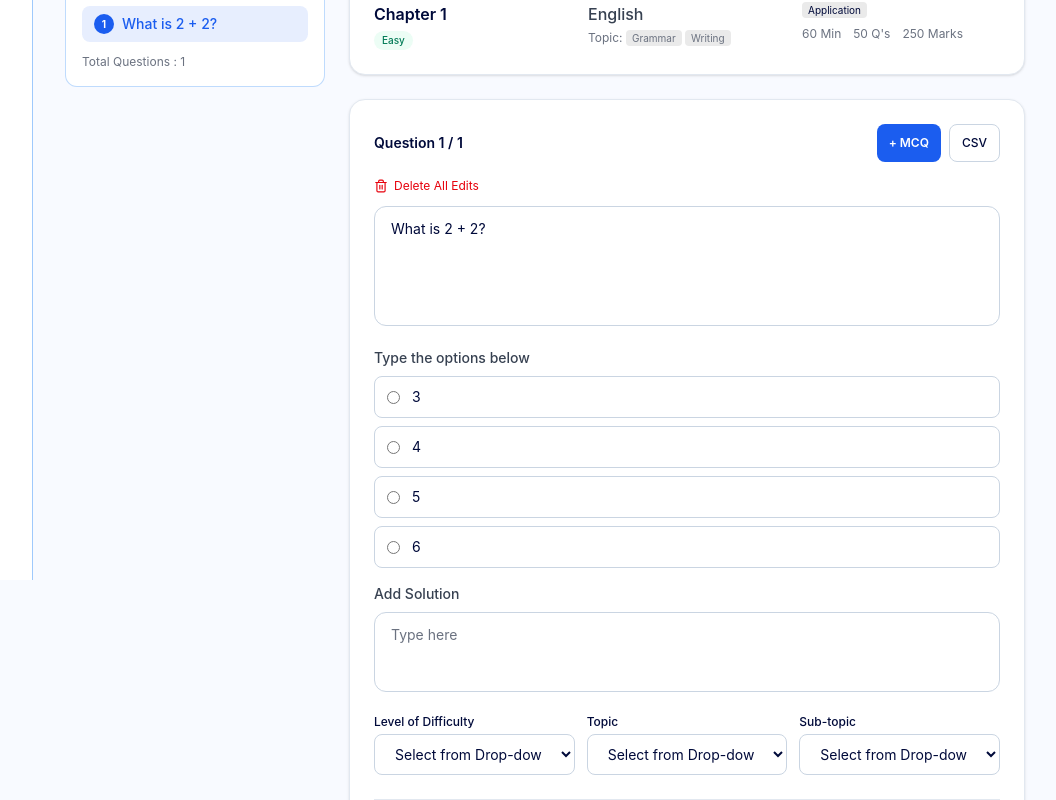
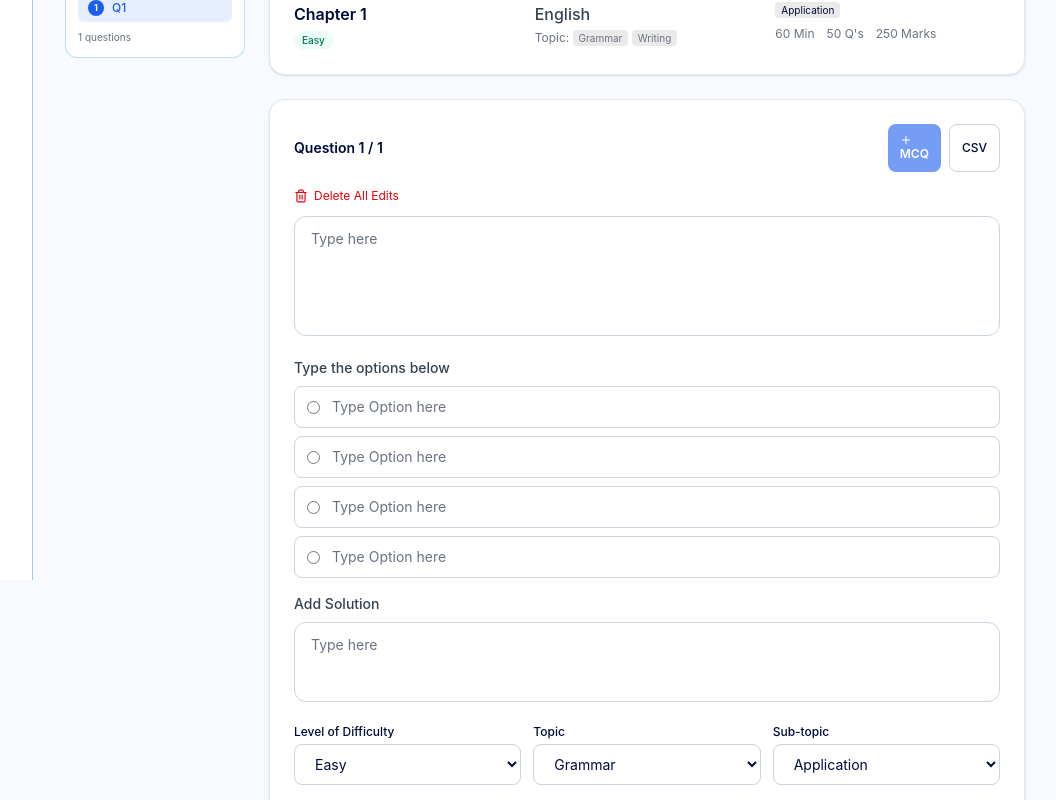
Before and after one commit to dhayaec/preproute-cuet, a React (Vite) app: page /tests/questions in a window 1280 px wide. Shown: the part 220-1020 px from the top of the page, without its empty margins (223-1279 px from the left). Built offline with nearby package versions, Linux system fonts and the light colour scheme; no server answers; sample sign-in values are in the browser's storage.

Commit message:
fix: questions sidebar smaller; add only when filled; navigate to preview with testId; publish with notification; dashboard tiles compact

```diff
--- a/src/pages/DashboardPage.tsx
+++ b/src/pages/DashboardPage.tsx
@@ -31,10 +31,10 @@ export default function DashboardPage() {
           { title: 'Active Questions', value: '86', sub: 'MCQ format' },
           { title: 'Pending Reviews', value: '3', sub: 'Awaiting approval' },
         ].map((card) => (
-          <div key={card.title} className={`${tokens.cardDark} p-6`}>
-            <div className="text-sm text-[#374151] font-medium">{card.title}</div>
-            <div className="text-3xl font-extrabold mt-1 text-[#000A3A]">{card.value}</div>
-            <div className="text-xs text-[#6B7280] mt-2">{card.sub}</div>
+          <div key={card.title} className={`${tokens.cardDark} p-4`}>
+            <div className="text-xs text-[#374151] font-medium">{card.title}</div>
+            <div className="text-2xl font-extrabold mt-0.5 text-[#000A3A]">{card.value}</div>
+            <div className="text-[11px] text-[#6B7280] mt-1">{card.sub}</div>
           </div>
         ))}
       </div>
--- a/src/pages/QuestionsPage.tsx
+++ b/src/pages/QuestionsPage.tsx
@@ -1,6 +1,6 @@
 import { useState } from 'react'
 import { useSearchParams, useNavigate } from 'react-router-dom'
-import { Trash2, ChevronLeft, ChevronRight } from 'lucide-react'
+import { Trash2, ChevronLeft, ChevronRight, Plus } from 'lucide-react'
 import { tokens } from '@/shared/design-system/tokens'
 
 export default function QuestionsPage() {
@@ -9,48 +9,55 @@ export default function QuestionsPage() {
   const testId = searchParams.get('testId') || ''
 
   const [questions, setQuestions] = useState([
-    { id: 1, text: 'What is 2 + 2?', options: ['3', '4', '5', '6'], correct: '4', explanation: '' },
+    { id: 1, text: '', options: ['', '', '', ''], correct: '', explanation: '' },
   ])
   const [current, setCurrent] = useState(1)
+  const [added, setAdded] = useState(false)
+
+  const currentQ = questions.find((q) => q.id === current) || questions[0]
+  const isFilled = !!(currentQ?.text?.trim() || currentQ?.options?.some((o: string) => o.trim()))
 
   const add = () => {
-    setQuestions([...questions, { id: Date.now(), text: '', options: ['', '', '', ''], correct: '', explanation: '' }])
-    setCurrent(questions.length + 1)
+    if (!isFilled) return
+    setAdded(true)
+    const nextId = Date.now()
+    setQuestions([...questions, { id: nextId, text: '', options: ['', '', '', ''], correct: '', explanation: '' }])
+    setCurrent(nextId)
   }
+
   const remove = (id: number) => {
     const filtered = questions.filter((q) => q.id !== id)
     setQuestions(filtered)
     if (current > filtered.length) setCurrent(Math.max(1, filtered.length))
   }
 
-  const currentQ = questions.find((q) => q.id === current) || questions[0]
+  const canAdd = isFilled && questions.length < 50
 
   return (
     <div className="w-full">
-      {/* Breadcrumb */}
       <div className="text-xs text-[#6B7280] mb-3">Test Creation / Create Test / Chapter Wise</div>
       <div className="flex items-center justify-between mb-6">
         <h2 className={tokens.heading}>Chapterwise</h2>
-        <button onClick={() => navigate('/tests/preview')} className={`${tokens.btnPrimary} px-4 py-2 text-sm`}>Publish</button>
+        <button onClick={() => navigate(`/tests/preview?testId=${testId}`)} className={`${tokens.btnPrimary} px-4 py-2 text-sm`}>Publish</button>
       </div>
 
-      <div className="grid md:grid-cols-[260px_1fr] gap-6">
-        {/* Left sidebar list */}
-        <aside className="bg-white border border-[#60A5FA]/40 rounded-xl p-4 h-fit">
-          <h3 className="text-sm font-semibold text-[#374151] mb-3">Question List</h3>
-          <div className="space-y-2">
+      <div className="grid md:grid-cols-[180px_1fr] gap-6">
+        {/* Smaller left sidebar */}
+        <aside className="bg-white border border-[#60A5FA]/40 rounded-xl p-3 h-fit">
+          <h3 className="text-xs font-semibold text-[#374151] mb-2 uppercase tracking-wide">Questions</h3>
+          <div className="space-y-1">
             {questions.map((q, i) => (
               <button
                 key={q.id}
                 onClick={() => setCurrent(q.id)}
-                className={`w-full text-left px-3 py-2 rounded-lg text-sm flex items-center gap-2 transition ${current === q.id ? 'bg-[#1B5DEF]/10 text-[#1B5DEF] font-medium' : 'bg-slate-50 text-[#374151] hover:bg-slate-100'}`}
+                className={`w-full text-left px-2.5 py-1.5 rounded-md text-xs flex items-center gap-2 transition ${current === q.id ? 'bg-[#1B5DEF]/10 text-[#1B5DEF] font-medium' : 'bg-slate-50 text-[#374151] hover:bg-slate-100'}`}
               >
-                <span className="w-5 h-5 rounded-full bg-[#1B5DEF] text-white text-[10px] flex items-center justify-center font-bold">{i + 1}</span>
-                <span className="truncate">{q.text || `Question ${i + 1}`}</span>
+                <span className="w-4 h-4 rounded-full bg-[#1B5DEF] text-white text-[9px] flex items-center justify-center font-bold">{i + 1}</span>
+                <span className="truncate">{q.text || `Q${i + 1}`}</span>
               </button>
             ))}
           </div>
-          <div className="mt-3 text-xs text-[#6B7280]">Total Questions : {questions.length}</div>
+          <div className="mt-2 text-[10px] text-[#6B7280]">{questions.length} questions</div>
         </aside>
 
         {/* Main editor */}
@@ -81,8 +88,8 @@ export default function QuestionsPage() {
             <div className="flex items-center justify-between mb-4">
               <h3 className="text-sm font-semibold text-[#000A3A]">Question {questions.findIndex((q) => q.id === current) + 1} / {questions.length}</h3>
               <div className="flex gap-2">
-                <button onClick={() => add()} className={`${tokens.btnPrimary} text-xs px-3 py-1.5`}>+ MCQ</button>
-                <button onClick={() => add()} className={`${tokens.btnSecondary} text-xs px-3 py-1.5`}>CSV</button>
+                <button onClick={() => add()} disabled={!canAdd} className={`${tokens.btnPrimary} text-xs px-3 py-1.5 disabled:opacity-40`}><Plus size={12}/> MCQ</button>
+                <button className={`${tokens.btnSecondary} text-xs px-3 py-1.5`}>CSV</button>
               </div>
             </div>
 
@@ -91,7 +98,11 @@ export default function QuestionsPage() {
             </button>
 
             <textarea
-              defaultValue={currentQ?.text}
+              value={currentQ?.text || ''}
+              onChange={(e) => {
+                const val = e.target.value
+                setQuestions(questions.map((q) => q.id === current ? { ...q, text: val } : q))
+              }}
               placeholder="Type here"
               className="w-full bg-white border border-slate-300 rounded-xl px-4 py-3 text-sm text-[#000A3A] placeholder:text-[#6B7280] focus:outline-none focus:ring-2 focus:ring-[#1B5DEF]/40 resize-none min-h-[120px] mb-4"
             />
@@ -101,8 +112,14 @@ export default function QuestionsPage() {
               <div className="space-y-2">
                 {currentQ?.options.map((opt: string, i: number) => (
                   <div key={i} className="flex items-center gap-3 bg-white border border-slate-300 rounded-lg px-3 py-2.5">
-                    <input type="radio" name="correct" className="accent-[#1B5DEF]" defaultChecked={currentQ.correct === String.fromCharCode(65+i)} />
-                    <input defaultValue={opt} className="bg-transparent text-sm w-full text-[#000A3A] placeholder:text-[#6B7280] focus:outline-none" placeholder="Type Option here" />
+                    <input type="radio" name="correct" checked={currentQ.correct === String.fromCharCode(65+i)} onChange={() => {
+                      setQuestions(questions.map((q) => q.id === current ? { ...q, correct: String.fromCharCode(65+i) } : q))
+                    }} className="accent-[#1B5DEF]" />
+                    <input value={opt} onChange={(e) => {
+                      const opts = [...currentQ.options]
+                      opts[i] = e.target.value
+                      setQuestions(questions.map((q) => q.id === current ? { ...q, options: opts } : q))
+                    }} className="bg-transparent text-sm w-full text-[#000A3A] placeholder:text-[#6B7280] focus:outline-none" placeholder="Type Option here" />
                   </div>
                 ))}
               </div>
@@ -111,7 +128,8 @@ export default function QuestionsPage() {
             <div className="mb-4">
               <h4 className="text-sm font-medium text-[#374151] mb-2">Add Solution</h4>
               <textarea
-                defaultValue={currentQ?.explanation}
+                value={currentQ?.explanation || ''}
+                onChange={(e) => setQuestions(questions.map((q) => q.id === current ? { ...q, explanation: e.target.value } : q))}
                 placeholder="Type here"
                 className="w-full bg-white border border-slate-300 rounded-xl px-4 py-3 text-sm text-[#000A3A] placeholder:text-[#6B7280] focus:outline-none focus:ring-2 focus:ring-[#1B5DEF]/40 resize-none min-h-[80px]"
               />
@@ -120,15 +138,15 @@ export default function QuestionsPage() {
             <div className="grid md:grid-cols-3 gap-3 mb-6">
               <div>
                 <label className={`${tokens.label} text-xs`}>Level of Difficulty</label>
-                <select className={`${tokens.input} text-sm`}><option>Select from Drop-down</option></select>
+                <select className={`${tokens.input} text-sm`}><option>Easy</option><option>Medium</option><option>Difficult</option></select>
               </div>
               <div>
                 <label className={`${tokens.label} text-xs`}>Topic</label>
-                <select className={`${tokens.input} text-sm`}><option>Select from Drop-down</option></select>
+                <select className={`${tokens.input} text-sm`}><option>Grammar</option><option>Writing</option></select>
               </div>
               <div>
                 <label className={`${tokens.label} text-xs`}>Sub-topic</label>
-                <select className={`${tokens.input} text-sm`}><option>Select from Drop-down</option></select>
+                <select className={`${tokens.input} text-sm`}><option>Application</option></select>
               </div>
             </div>
 
@@ -140,7 +158,7 @@ export default function QuestionsPage() {
 
           <div className="flex justify-end gap-3 mt-6">
             <button onClick={() => navigate(`/tests/create/${testId}`)} className={`${tokens.btnSecondary} px-5 py-2.5 text-sm`}>Exit Test Creation</button>
-            <button onClick={() => navigate('/tests/preview')} className={`${tokens.btnPrimary} px-6 py-2.5 text-sm`}>Next</button>
+            <button onClick={() => navigate(`/tests/preview?testId=${testId}`)} className={`${tokens.btnPrimary} px-6 py-2.5 text-sm`}>Next</button>
           </div>
         </div>
       </div>
```
Also changed, not shown: src/pages/PreviewPublishPage.tsx (+36 -14 lines).
